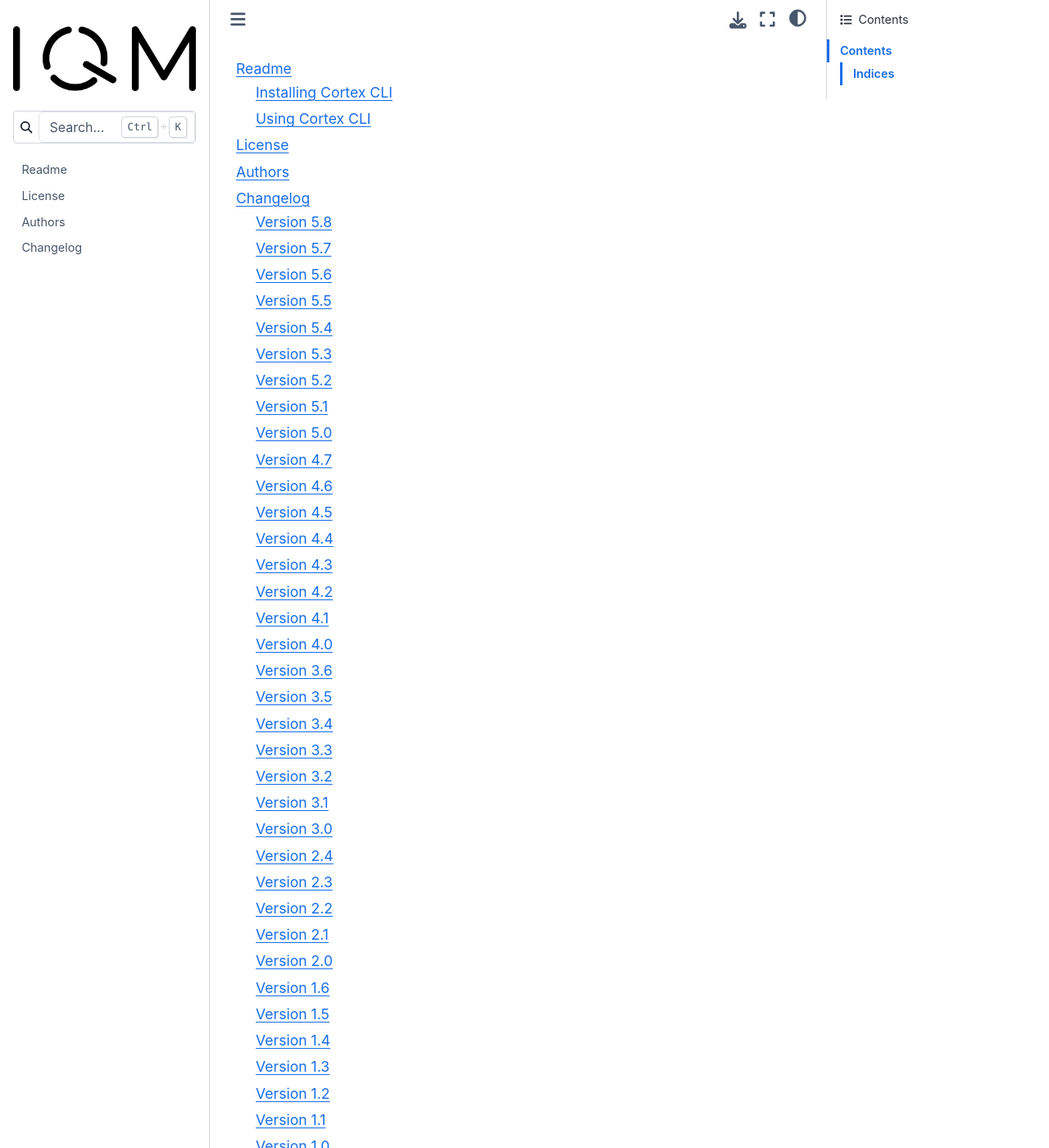
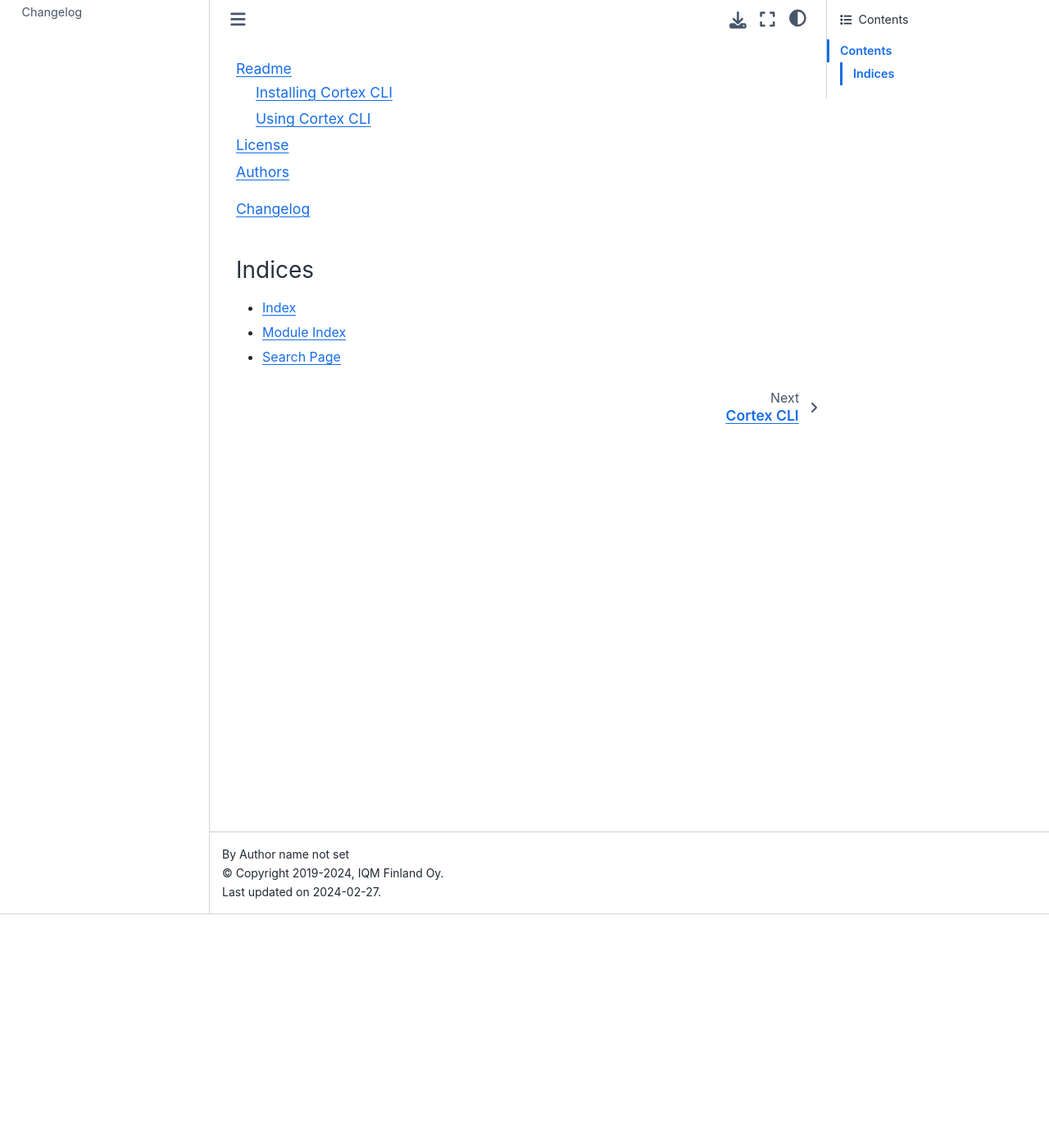
Before and after one commit to iqm-finland/cortex-cli, a Sphinx documentation site: the page built from docs/index.rst, in a window 1280 px wide and 1400 px high, scrolled down 285 px. Shown: the whole window at 82% size. Built offline with Sphinx 7.4.7 and the Sphinx Book theme 1.1.4, drawn with Linux system fonts in a browser that asks for light colours; the version number could not be read and is left out; some of the changed text lies outside the part shown.

Commit message:
Remove multiversion docs (#67)
Remove multiversion docs

```diff
--- a/CHANGELOG.rst
+++ b/CHANGELOG.rst
@@ -1,6 +1,11 @@
 =========
 Changelog
 =========
+
+Version 5.9
+===========
+
+* Remove multiversion documentation. `#67 <https://github.com/iqm-finland/cortex-cli/pull/67>`_
 
 Version 5.8
 ===========
--- a/docs/_templates/page.html
+++ /dev/null
@@ -1,24 +0,0 @@
-{% extends "!page.html" %}
-{% block body %}
-{% if current_version and latest_version and current_version != latest_version %}
-<style type="text/css">
-  .version_notice {
-    background-color: #ffc107;
-    padding: 0.5em 0.75em;
-    margin-bottom: 1em;
-  }
-</style>
-<div class="version_notice">
-  <strong>
-    {% if current_version.is_released %}
-    You're reading an old version of this documentation.
-    If you want up-to-date information, please have a look at <a href="{{ vpathto(latest_version.name) }}">{{latest_version.name}}</a>.
-    {% else %}
-    You're reading the documentation for a development version.
-    For the latest released version, please have a look at <a href="{{ vpathto(latest_version.name) }}">{{latest_version.name}}</a>.
-    {% endif %}
-  </strong>
-</div>
-{% endif %}
-{{ super() }}
-{% endblock %}%
--- a/docs/_templates/versioning.html
+++ /dev/null
@@ -1,32 +0,0 @@
-{% if versions %}
-<style type="text/css">
-  ul.version_list { padding-left: 0; }
-  ul.version_list li.version_item { display: inline; }
-  li.version_item a {
-    color: white;
-    background-color: #097aba;
-    padding: 0.12rem 0.45rem;
-    border-radius: 0.35rem;
-  }
-  li.version_item a:hover {
-    background-color: #064061;
-    text-decoration: none;
-  }
-  li.version_item.current_version {
-    color: white;
-    background-color: #064061;
-    padding: 0.12rem 0.45rem;
-    border-radius: 0.35rem;
-  }
-</style>
-<h3>{{ _('Versions') }}</h3>
-<ul class="version_list">
-  {%- for item in versions|reverse %}
-    {% if item.name != current_version.name %}
-      <li class="version_item"><a href="{{ item.url }}">{{ item.name }}</a></li>
-    {% else %}
-      <li class="version_item current_version">{{ item.name }}</li>
-    {% endif %}
-  {%- endfor %}
-</ul>
-{% endif %}
--- a/docs/conf.py
+++ b/docs/conf.py
@@ -22,7 +22,7 @@
 # -- Project information -----------------------------------------------------
 
 project = 'Cortex CLI'
-copyright = '2019-2023, IQM Finland Oy'
+copyright = '2019-2024, IQM Finland Oy'
 
 # The short X.Y version.
 version = ''
@@ -39,7 +39,7 @@
 # -- General configuration ---------------------------------------------------
 
 # require a recent version of Sphinx
-needs_sphinx = '6.2'
+needs_sphinx = '7.2'
 
 # Add any Sphinx extension module names here, as strings. They can be
 # extensions coming with Sphinx (named 'sphinx.ext.*') or your custom
@@ -50,7 +50,6 @@
     'sphinx.ext.napoleon',
     'sphinx.ext.todo',
     'sphinx.ext.intersphinx',
-    "sphinx_multiversion",
 ]
 
 # Add any paths that contain templates here, relative to this directory.
@@ -89,8 +88,6 @@
 # further.  For a list of options available for each theme, see the
 # documentation.
 html_theme_options = {}
-
-html_sidebars = {'**': ['navbar-logo.html', 'search-field.html', 'sbt-sidebar-nav.html', 'versioning.html']}
 
 # A shorter title for the navigation bar.  Default is the same as html_title.
 # html_short_title = None
@@ -138,13 +135,3 @@
     'sphinx': ('https://www.sphinx-doc.org/en/master', None),
     'python': ('https://docs.python.org/' + python_version, None),
 }
-
-# -- Options for sphinx_multiversion --------------------------------------------------
-# Only include certain tags (i.e. all tags except for ones listed below)
-# (technically a whitelist, but we treat it as blacklist by using negative lookahead regex `?!`)
-smv_tag_whitelist = r'^(?!(0\.[0-9]*)).*$'  # ignore all the versions before 4.0
-
-smv_branch_whitelist = "None"  # Do not include local branches in versions list
-smv_remote_whitelist = "None"  # Do not include remote branches in versions list
-smv_released_pattern = r'^refs/tags/.*$'  # Tags recognized as releases
-smv_outputdir_format = 'versions/{ref.name}'  # Store versioned docs in a subdirectory
--- a/docs/index.rst
+++ b/docs/index.rst
@@ -15,6 +15,10 @@
    Readme <readme>
    License <license>
    Authors <authors>
+
+.. toctree::
+   :maxdepth: 1
+
    Changelog <changelog>
 
 Indices
--- a/pyproject.toml
+++ b/pyproject.toml
@@ -50,9 +50,8 @@
     "types-requests == 2.28.9"
 ]
 docs = [
-    "sphinx == 6.2.1",
-    "sphinx-book-theme == 1.0.1",
-    "sphinx-multiversion-contrib == 0.3.2"
+    "sphinx == 7.2.6",
+    "sphinx-book-theme == 1.1.2",
 ]
 cicd = [
     "twine == 4.0.2"
```
Also changed, not shown: 5 other files.
